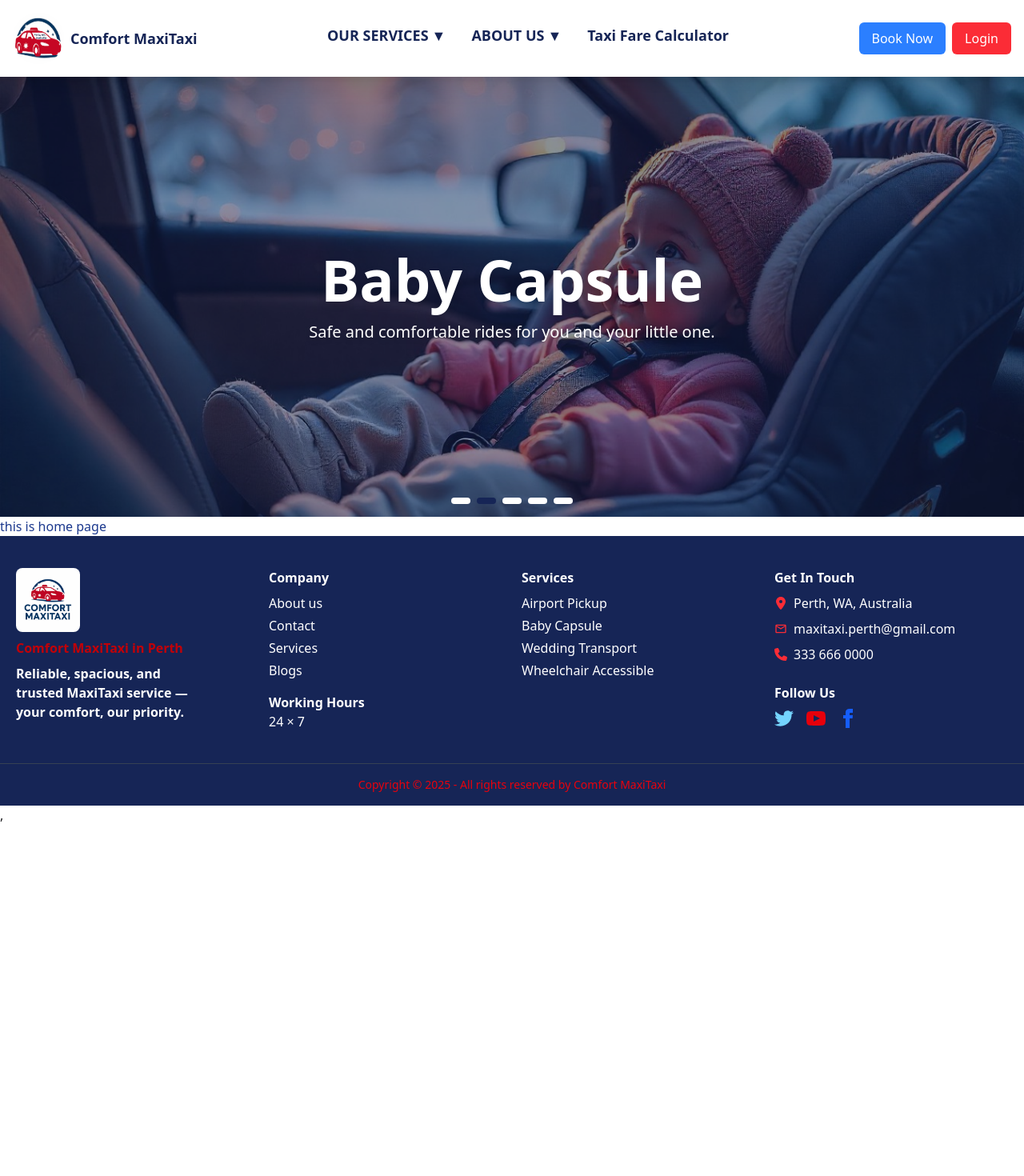
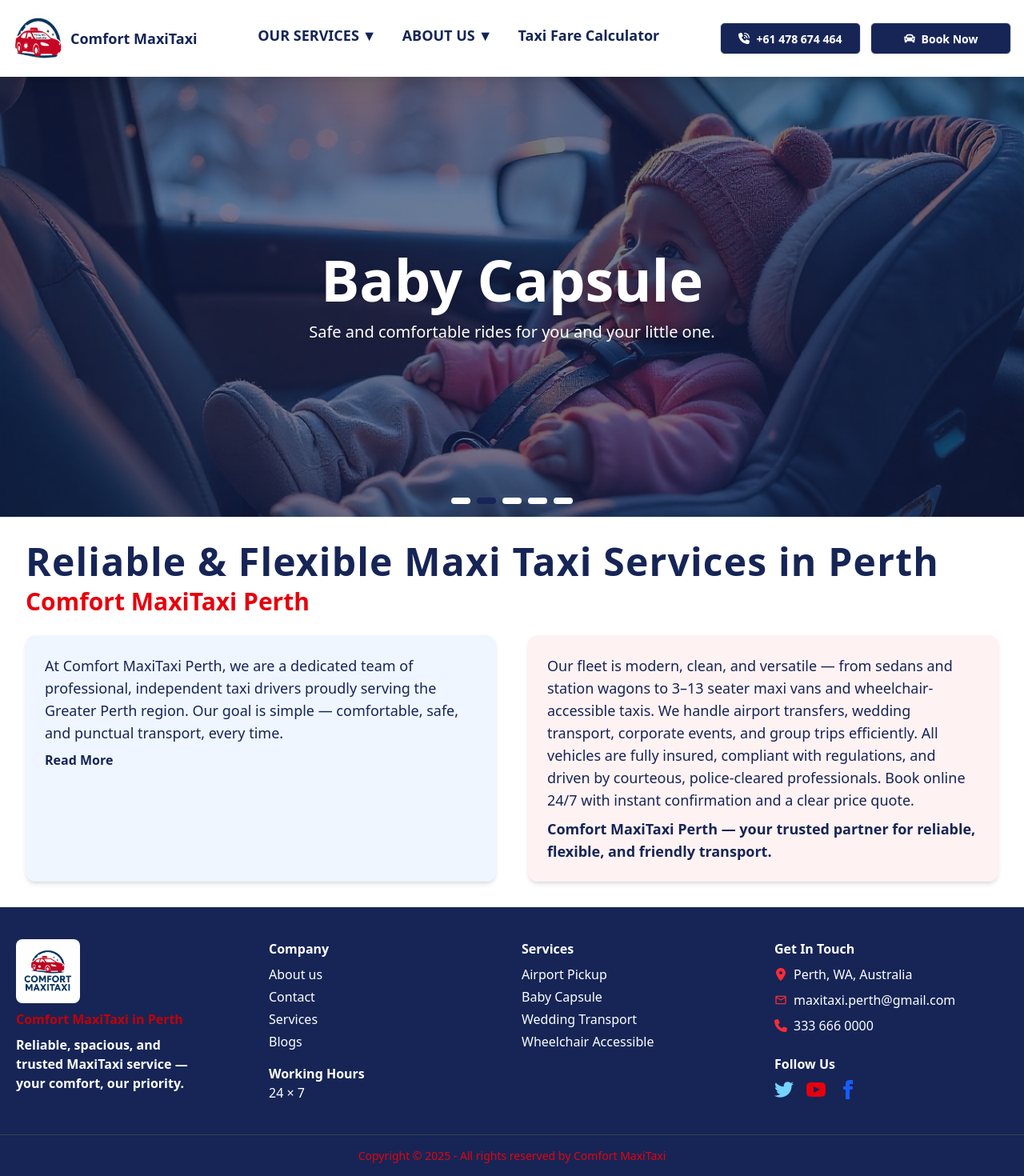
Before and after one commit to Raisul-24/comfort-maxitaxi-client, a React (Vite) app: page / in a window 1280 px wide. Shown: the top 1470 px of the page at 80% size. Before the commit the page ends 1031 px from the top, so only its background shows below. Built offline with nearby package versions, Linux system fonts and the light colour scheme.

Commit message:
add another components

```diff
--- a/src/Layout/MainLayout.jsx
+++ b/src/Layout/MainLayout.jsx
@@ -6,10 +6,10 @@
 
 const MainLayout = () => {
     return (
-        <div className='font-sans w-full min-h-screen'>
+        <div className='font-sans w-full min-h-screen bg-white'>
             <Navbar />
             <Banner />
-            <div className="container mx-auto text-blue-900">
+            <div className="container mx-auto">
             <Outlet></Outlet>
             </div>
             <Footer />
--- a/src/Pages/Home/Home.jsx
+++ b/src/Pages/Home/Home.jsx
@@ -1,9 +1,10 @@
 import React from 'react';
+import Reliable from './Reliable';
 
 const Home = () => {
     return (
         <div>
-            this is home page
+            <Reliable />
         </div>
     );
 };
--- /dev/null
+++ b/src/Pages/Home/Reliable.jsx
@@ -0,0 +1,50 @@
+import React, { useState } from 'react';
+
+const Reliable = () => {
+  const [showMore, setShowMore] = useState(false);
+
+  return (
+    <div className="p-4 md:p-8 text-blue-950 ">
+      {/* Heading */}
+       <div className="text-center md:text-left mb-6">
+          <h1 className="md:text-4xl lg:text-5xl font-extrabold tracking-wide">
+            Reliable & Flexible Maxi Taxi Services in Perth
+          </h1>
+          <h5 className="md:text-2xl lg:text-3xl font-semibold mt-2 text-red-600">
+            Comfort MaxiTaxi Perth
+          </h5>
+        </div>
+
+      {/* Two interactive cards */}
+      <div className="flex flex-col md:flex-row gap-4 md:gap-10">
+        {/* Left Card */}
+        <div className="flex-1 bg-blue-50 hover:bg-blue-100 transition-all duration-300 rounded-xl shadow-md hover:shadow-xl transform hover:-translate-y-2 p-6 cursor-pointer">
+          <p className="text-base md:text-lg mb-2">
+            At Comfort MaxiTaxi Perth, we are a dedicated team of professional, independent taxi drivers proudly serving the Greater Perth region. Our goal is simple — comfortable, safe, and punctual transport, every time.
+          </p>
+          <p className={`text-base md:text-lg mb-2 ${showMore ? 'block' : 'hidden'}`}>
+            Whether you’re heading across town, travelling to the airport, or organising a group transfer, we tailor each trip to your needs. Short-distance bookings may include a small premium for guaranteed pick-up. If your driver is running late, a quick call will give you a live update.
+          </p>
+          <button
+            onClick={() => setShowMore(!showMore)}
+            className="text-blue-950 font-semibold hover:underline focus:outline-none"
+          >
+            {showMore ? 'Read Less' : 'Read More'}
+          </button>
+        </div>
+
+        {/* Right Card */}
+        <div className="flex-1 bg-red-50 hover:bg-red-100 transition-all duration-300 rounded-xl shadow-md hover:shadow-xl transform hover:-translate-y-2 p-6 cursor-pointer">
+          <p className="text-base md:text-lg mb-2">
+            Our fleet is modern, clean, and versatile — from sedans and station wagons to 3–13 seater maxi vans and wheelchair-accessible taxis. We handle airport transfers, wedding transport, corporate events, and group trips efficiently. All vehicles are fully insured, compliant with regulations, and driven by courteous, police-cleared professionals. Book online 24/7 with instant confirmation and a clear price quote.
+          </p>
+          <p className="text-base md:text-lg font-semibold">
+            Comfort MaxiTaxi Perth — your trusted partner for reliable, flexible, and friendly transport.
+          </p>
+        </div>
+      </div>
+    </div>
+  );
+};
+
+export default Reliable;
--- a/src/components/Banner.jsx
+++ b/src/components/Banner.jsx
@@ -61,7 +61,7 @@
               className={`absolute inset-0 transition-colors duration-1000 ease-in-out`}
               style={{
                 backgroundColor:
-                  index === current ? "rgba(23, 37, 84, 0.5)" : "rgba(23, 37, 84, 0)",
+                  index === current ? "rgba(23, 37, 84, 0.6)" : "rgba(23, 37, 84, 0.2)",
               }}
             ></div>
 
--- a/src/components/Navbar/Navbar.jsx
+++ b/src/components/Navbar/Navbar.jsx
@@ -1,13 +1,13 @@
 import React, { useState, useEffect, useRef } from "react";
 import { FaSliders } from "react-icons/fa6";
 import { Link } from "react-router-dom";
+import { FaPhoneVolume } from "react-icons/fa6";
+import { FaCar } from "react-icons/fa";
 
 const Navbar = () => {
     const [mobileMenuOpen, setMobileMenuOpen] = useState(false);
     const [activeDropdown, setActiveDropdown] = useState(null);
-
     const navbarRef = useRef();
-
     const toggleDropdown = (menu) => {
         setActiveDropdown(activeDropdown === menu ? null : menu);
     };
@@ -43,12 +43,14 @@
         <div ref={navbarRef} className="shadow-xl bg-white text-blue-950 relative z-50">
             {/* Small device buttons */}
             <div className="flex md:hidden gap-x-4 p-2 justify-center items-center">
-                <button className="px-4 py-2 bg-blue-500 text-white rounded-md hover:bg-blue-600">
-                    Book Now
-                </button>
-                <button className="px-4 py-2 bg-red-500 text-white rounded-md hover:bg-red-600">
-                    Login
-                </button>
+                <Link to='/' className="w-44 btn px-4 py-2 bg-blue-950 text-white rounded-md hover:bg-white hover:text-blue-950 flex items-center gap-2">
+                    <FaPhoneVolume />
+                    <p className="">+61 478 674 464</p>
+                </Link>
+                <Link to='/' className="w-44 btn px-4 py-2 bg-blue-950 text-white rounded-md hover:bg-white hover:text-blue-950 flex items-center gap-2">
+                    <FaCar />
+                    <p className="">Book Now</p>
+                </Link>
             </div>
 
             <div className="flex items-center justify-between max-w-7xl mx-auto px-4 py-3 lg:py-4">
@@ -80,11 +82,10 @@
                     <div className="relative">
                         <button
                             onClick={() => toggleDropdown("services")}
-                            className={`pb-1 border-b-4 transition-all flex items-center gap-1 hover:border-blue-950 focus:border-blue-950 ${
-                                activeDropdown === "services"
+                            className={`pb-1 border-b-4 transition-all flex items-center gap-1 hover:border-blue-950 focus:border-blue-950 ${activeDropdown === "services"
                                     ? "border-blue-950"
                                     : "border-transparent"
-                            }`}
+                                }`}
                         >
                             OUR SERVICES <span>{activeDropdown === "services" ? "▲" : "▼"}</span>
                         </button>
@@ -108,11 +109,10 @@
                     <div className="relative">
                         <button
                             onClick={() => toggleDropdown("about")}
-                            className={`pb-1 border-b-4 transition-all flex items-center gap-1 hover:border-blue-950 focus:border-blue-950 ${
-                                activeDropdown === "about"
+                            className={`pb-1 border-b-4 transition-all flex items-center gap-1 hover:border-blue-950 focus:border-blue-950 ${activeDropdown === "about"
                                     ? "border-blue-950"
                                     : "border-transparent"
-                            }`}
+                                }`}
                         >
                             ABOUT US <span>{activeDropdown === "about" ? "▲" : "▼"}</span>
                         </button>
@@ -142,21 +142,22 @@
                 </div>
 
                 {/* Desktop Buttons */}
-                <div className="hidden md:flex gap-2">
-                    <button className="px-4 py-2 bg-blue-500 text-white rounded-md hover:bg-blue-600">
-                        Book Now
-                    </button>
-                    <button className="px-4 py-2 bg-red-500 text-white rounded-md hover:bg-red-600">
-                        Login
-                    </button>
+                <div className="hidden md:flex gap-3">
+                    <Link to='/' className="w-44 btn px-4 py-2 bg-blue-950 text-white rounded-md hover:bg-white hover:text-blue-950 flex items-center gap-2">
+                        <FaPhoneVolume />
+                        <p className="">+61 478 674 464</p>
+                    </Link>
+                    <Link to='/' className="w-44 btn px-4 py-2 bg-blue-950 text-white rounded-md hover:bg-white hover:text-blue-950 flex items-center gap-2">
+                        <FaCar />
+                        <p className="">Book Now</p>
+                    </Link>
                 </div>
             </div>
 
             {/* Mobile Menu Slide */}
             <div
-                className={`lg:hidden fixed top-0 left-0 w-64 h-full bg-white shadow-lg transform transition-transform duration-300 z-50 ${
-                    mobileMenuOpen ? "translate-x-0" : "-translate-x-full"
-                }`}
+                className={`lg:hidden fixed top-0 left-0 w-64 h-full bg-white shadow-lg transform transition-transform duration-300 z-50 ${mobileMenuOpen ? "translate-x-0" : "-translate-x-full"
+                    }`}
             >
                 <div className="p-4">
                     <button
```
Also changed, not shown: public/images/b5.webp (deleted).
